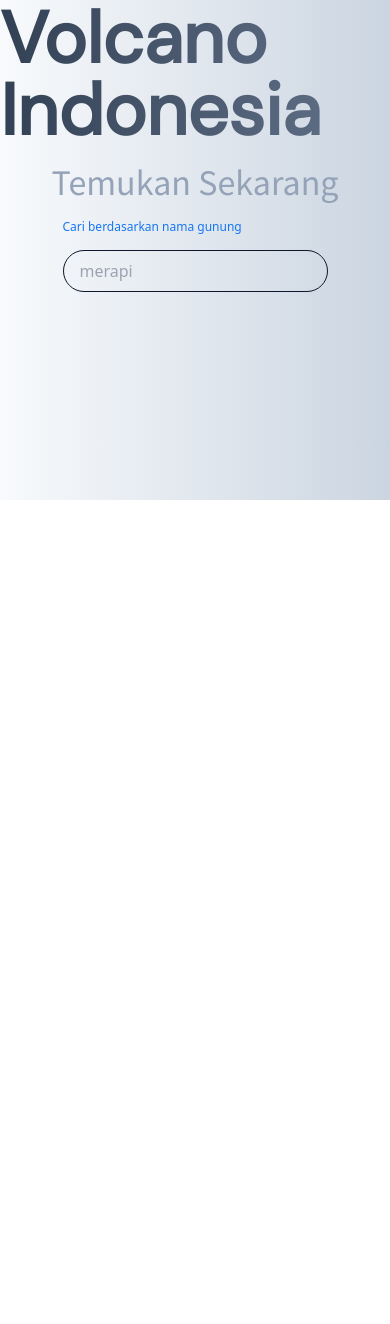
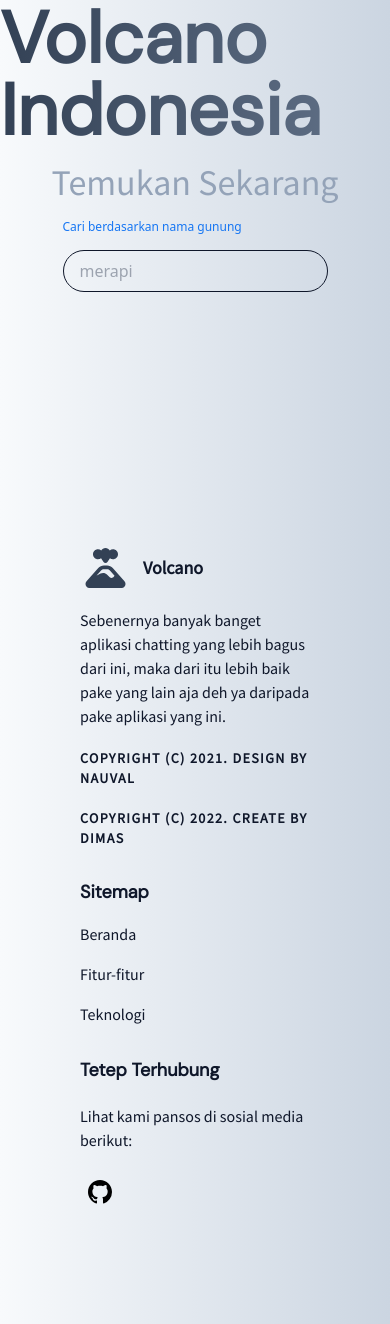
Before and after one commit to Dimas-oktavian17/Volcano-Project, a website built with Vite: page index.html in a window 390 px wide. Shown: the part 1841-3165 px from the top of the page. Before the commit the page ends 2341 px from the top, so only its background shows below. Built offline with nearby package versions, Linux system fonts and the light colour scheme; no server answers.

Commit message:
style(index.html): remove commented out SVG code from Get Started button style(index.html): remove extra space in about section's div class definition
feat(index.html): add footer section with sitemap and social media links

style(css): fix formatting and indentation issues in the CSS file

style(style.css): remove unnecessary spaces in CSS variables' values

style(css): remove unnecessary spaces in CSS properties and values
style(css): remove unused CSS classes and properties
style(css): add new CSS classes for ordering elements

style(style.css): remove unused CSS classes
style(style.css): add new CSS classes for width, gap, and border-radius
style(style.css): update border-radius for existing CSS classes
style(style.css): add new background-color CSS classes

style(style.css): remove unnecessary CSS classes and properties
style(style.css): adjust padding values for various CSS classes
style(style.css): adjust font sizes and weights for various CSS classes

style(css): update color values for text and shadow classes

style(css): remove line breaks and combine filter and backdrop-filter properties
style(css): remove duplicate transition-property declarations and add cubic-bezier timing function and duration

style(style.css): add duration-1000 class with 1000ms transition duration
style(style.css): remove hover:scale-95 and hover:cursor-pointer classes
style(style.css): remove hover:text-slate-500 class
style(style.css): add fill-white class to group-hover
style(style.css): remove rotate-[30deg] class and add rotate-45 class to group-hover
style(style.css): simplify transform property in group-hover classes

style(css): remove unused CSS classes and add new dark mode classes

style(css): update responsive styles for video and gap classes in lg breakpoint

fix(tailwind.config.cjs): separate file paths in content array with a comma

```diff
--- a/index.html
+++ b/index.html
@@ -155,16 +155,6 @@
           <a href="#"
             class="font-header group text-lg font-semibold flex flex-row items-center hover:bg-slate-900 hover:text-white justify-center py-[15px] px-[45px] gap-[15px] rounded-full bg-transparent">
             Get Started
-            <!-- <svg width="20" height="21" class="inline-block stroke-black group-hover:transition-all group-hover:ml-2"
-              viewBox="0 0 20 21" fill="none" xmlns="http://www.w3.org/2000/svg">
-              <path class="group-hover:stroke-black"
-                d="M9.99999 19.2707C14.6024 19.2707 18.3333 15.5397 18.3333 10.9373C18.3333 6.33497 14.6024 2.60401 9.99999 2.60401C5.39762 2.60401 1.66666 6.33497 1.66666 10.9373C1.66666 15.5397 5.39762 19.2707 9.99999 19.2707Z"
-                stroke="white" stroke-linecap="round" stroke-linejoin="round" />
-              <path class="group-hover:stroke-black" d="M10 14.2707L13.3333 10.9373L10 7.60402" stroke="white"
-                stroke-linecap="round" stroke-linejoin="round" />
-              <path class="group-hover:stroke-black" d="M6.66666 10.9373H13.3333" stroke="white" stroke-linecap="round"
-                stroke-linejoin="round" />
-            </svg> -->
           </a>
         </div>
         <!-- picture -->
@@ -173,7 +163,7 @@
         </div>
       </div>
       <!-- search -->
-      <div id="about" class="scroll-mt-20 flex flex-col items-center lg:gap-[30px]   pt-32 pb-28">
+      <div id="about" class="scroll-mt-20 flex flex-col items-center lg:gap-[30px] pt-32 pb-28">
         <!-- hero deskripsi -->
         <div class="flex flex-col items-center ">
           <h1
@@ -200,7 +190,7 @@
         </div>
         <!-- picture -->
         <!-- hasil project portofolio -->
-        <div class="flex flex-row  items-start gap-[30px]">
+        <div class="flex flex-row   items-start gap-[30px]">
           <div class="py-8 swiper mySwiper">
             <!-- wrapper -->
             <div class="flex flex-row justify-between max-w-xs swiper-wrapper md:max-w-sm lg:max-w-4xl xl:max-w-5xl"
@@ -212,6 +202,74 @@
           </div>
         </div>
       </div>
+      <!-- footer -->
+      <div class="flex  flex-col items-start p-20 gap-[30px] bg-footer rounded-tl-3xl rounded-tr-3xl ">
+        <div class="flex flex-col items-start gap-[30px] lg:flex-row">
+          <div class="flex flex-col items-start gap-5 lg:w-[27rem] lg:gap-2">
+            <div class="flex flex-row items-center gap-[10px]">
+              <a href="#beranda" class="flex transition-all duration-500 group">
+                <svg class="h-10 mr-3 transition-all duration-500 fill-slate-700 group-hover:fill-slate-500" width="51"
+                  height="70" xmlns="http://www.w3.org/2000/svg"
+                  viewBox="0 0 512 512"><!--! Font Awesome Pro 6.3.0 by @fontawesome - https://fontawesome.com License - https://fontawesome.com/license (Commercial License) Copyright 2023 Fonticons, Inc. -->
+                  <path
+                    d="M160 144c-35.3 0-64-28.7-64-64s28.7-64 64-64c15.7 0 30 5.6 41.2 15C212.4 12.4 232.7 0 256 0s43.6 12.4 54.8 31C322 21.6 336.3 16 352 16c35.3 0 64 28.7 64 64s-28.7 64-64 64c-14.7 0-28.3-5-39.1-13.3l-32 48C275.3 187 266 192 256 192s-19.3-5-24.9-13.3l-32-48C188.3 139 174.7 144 160 144zM144 352l48.4-24.2c10.2-5.1 21.6-7.8 33-7.8c19.6 0 38.4 7.8 52.2 21.6l32.5 32.5c6.3 6.3 14.9 9.9 23.8 9.9c11.3 0 21.8-5.6 28-15l9.7-14.6-59-66.3c-9.1-10.2-22.2-16.1-35.9-16.1H235.1c-13.7 0-26.8 5.9-35.9 16.1l-59.9 67.4L144 352zm19.4-95.8c18.2-20.5 44.3-32.2 71.8-32.2h41.8c27.4 0 53.5 11.7 71.8 32.2l150.2 169c8.5 9.5 13.2 21.9 13.2 34.7c0 28.8-23.4 52.2-52.2 52.2H52.2C23.4 512 0 488.6 0 459.8c0-12.8 4.7-25.1 13.2-34.7l150.2-169z" />
+                </svg>
+                <span
+                  class="self-center text-lg font-semibold transition-all duration-500 font-header whitespace-nowrap text-slate-900 group-hover:text-slate-500">Volcano</span>
+              </a>
+            </div>
+            <p class="order-1 text-base font-normal font-header text-slate-900 ">
+              Sebenernya banyak banget aplikasi chatting yang lebih bagus dari ini, maka dari itu
+              lebih baik pake yang lain aja deh
+              ya daripada pake aplikasi yang ini.
+            </p>
+            <p class="order-2 text-sm font-semibold tracking-widest font-header text-slate-900 ">
+              COPYRIGHT (C) 2021. DESIGN BY NAUVAL
+            </p>
+            <p class="order-2 text-sm font-semibold tracking-widest font-header text-slate-900 ">
+              COPYRIGHT (C) 2022. CREATE BY DIMAS
+            </p>
+          </div>
+          <div class="flex flex-col items-start flex-grow order-1 gap-4 lg:gap-2">
+            <h1 class="text-lg font-semibold text-slate-900 font-main ">Sitemap</h1>
+            <div class="flex flex-col items-start gap-[10px] order-1">
+              <ul class="flex flex-col gap-4">
+                <li class="text-base font-normal font-header text-slate-900">
+                  <a href="#beranda">Beranda</a>
+                </li>
+                <li class="text-base font-normal font-header text-slate-900">
+                  <a href="#fitur">Fitur-fitur</a>
+                </li>
+                <li class="text-base font-normal font-header text-slate-900">
+                  <a href="#teknologi">Teknologi</a>
+                </li>
+              </ul>
+            </div>
+          </div>
+          <div class="flex flex-col items-start flex-grow order-2 gap-5 lg:gap-2">
+            <h1 class="text-lg font-semibold text-slate-900 font-main ">
+              Tetep Terhubung
+            </h1>
+            <p class="self-stretch order-1 text-base font-normal font-header text-slate-900">
+              Lihat kami pansos di sosial media berikut:
+            </p>
+            <div class="flex flex-row justify-center items-center gap-[10px] order-2">
+
+              <div
+                class="group flex flex-row justify-center items-center p-2 gap-[10px] w-10 h-10 bg-bg-icon rounded-md transition-all duration-1000 cursor-pointer dark:bg-slate-700">
+                <a href="https://github.com/Dimas-oktavian17" target="_blank">
+                  <svg xmlns="http://www.w3.org/2000/svg" width="24" height="24" fill="currentColor"
+                    class="bi bi-github group-hover:fill-white dark:fill-primary2 dark:group-hover:fill-slate-400"
+                    viewBox="0 0 16 16">
+                    <path
+                      d="M8 0C3.58 0 0 3.58 0 8c0 3.54 2.29 6.53 5.47 7.59.4.07.55-.17.55-.38 0-.19-.01-.82-.01-1.49-2.01.37-2.53-.49-2.69-.94-.09-.23-.48-.94-.82-1.13-.28-.15-.68-.52-.01-.53.63-.01 1.08.58 1.23.82.72 1.21 1.87.87 2.33.66.07-.52.28-.87.51-1.07-1.78-.2-3.64-.89-3.64-3.95 0-.87.31-1.59.82-2.15-.08-.2-.36-1.02.08-2.12 0 0 .67-.21 2.2.82.64-.18 1.32-.27 2-.27.68 0 1.36.09 2 .27 1.53-1.04 2.2-.82 2.2-.82.44 1.1.16 1.92.08 2.12.51.56.82 1.27.82 2.15 0 3.07-1.87 3.75-3.65 3.95.29.25.54.73.54 1.48 0 1.07-.01 1.93-.01 2.2 0 .21.15.46.55.38A8.012 8.012 0 0 0 16 8c0-4.42-3.58-8-8-8z" />
+                  </svg>
+                </a>
+              </div>
+            </div>
+          </div>
+        </div>
+      </div>
     </section>
   </main>
   <script src="./src/swipper.js"></script>
--- a/tailwind.config.cjs
+++ b/tailwind.config.cjs
@@ -1,6 +1,6 @@
 /** @type {import('tailwindcss').Config} */
 module.exports = {
-  content: ["./main.js,./index.html"],
+  content: ["./main.js", "./index.html"],
   theme: {
     fontFamily: {
       header: ["Source Sans Pro", "sans-serif"],
```
Also changed, not shown: src/style.css.
